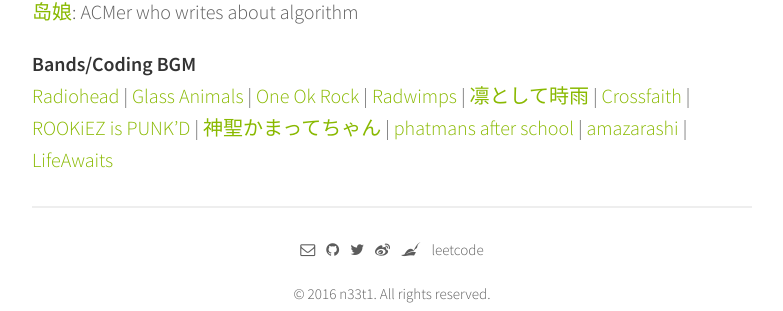
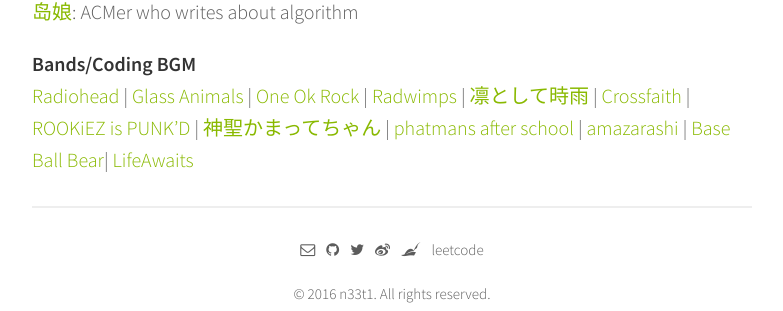
Before and after one commit to n33t1/n33t1.github.io, a Jekyll site: the page built from links.md, in a window 1280 px wide. Shown: the part 330-641 px from the top of the page, without its empty margins (248-1031 px from the left). Built offline with Jekyll 4.4.1, drawn with Linux system fonts in a browser that asks for light colours; nearby versions of some CDN libraries.

Commit message:
Update links.md

```diff
--- a/links.md
+++ b/links.md
@@ -21,4 +21,5 @@
  [神聖かまってちゃん](http://wmg.jp/artist/kamattechan/) |
  [phatmans after school](https://phatmansafterschool.com/) |
  [amazarashi](http://www.amazarashi.com/) |
+ [Base Ball Bear](http://www.baseballbear.com/)|
  [LifeAwaits](https://lifeawaitsband.bandcamp.com/releases)
```
